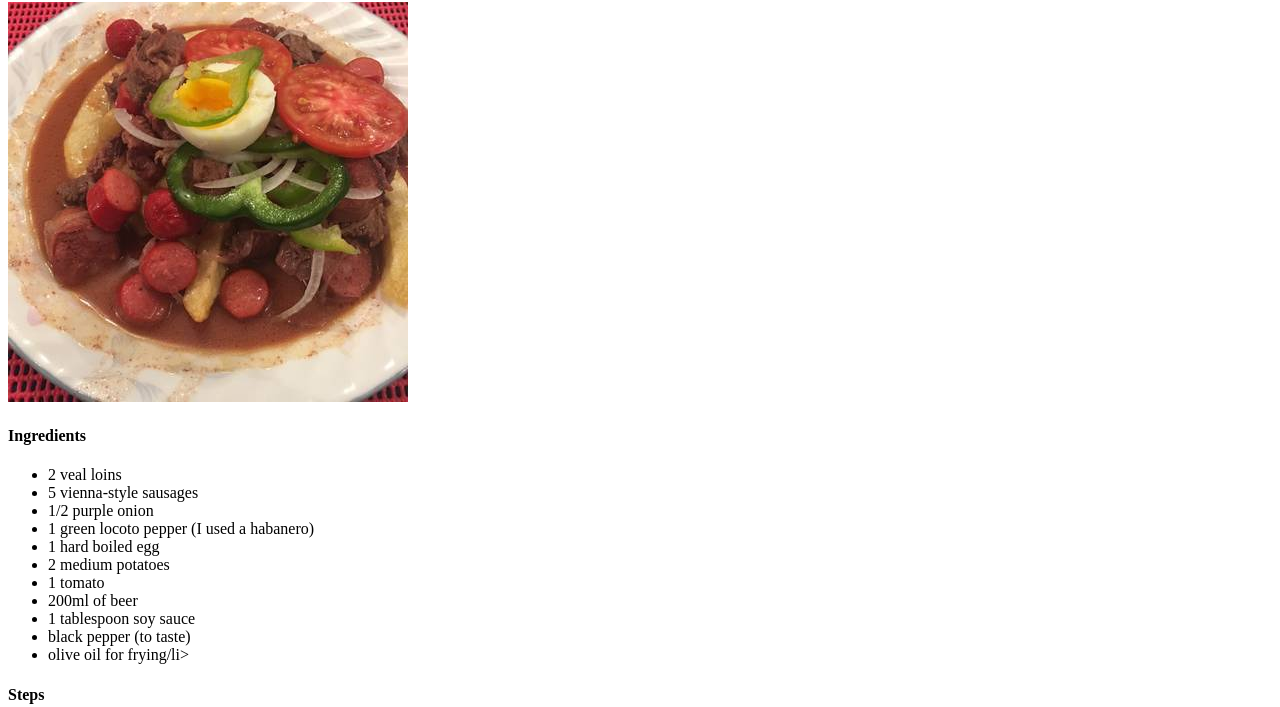
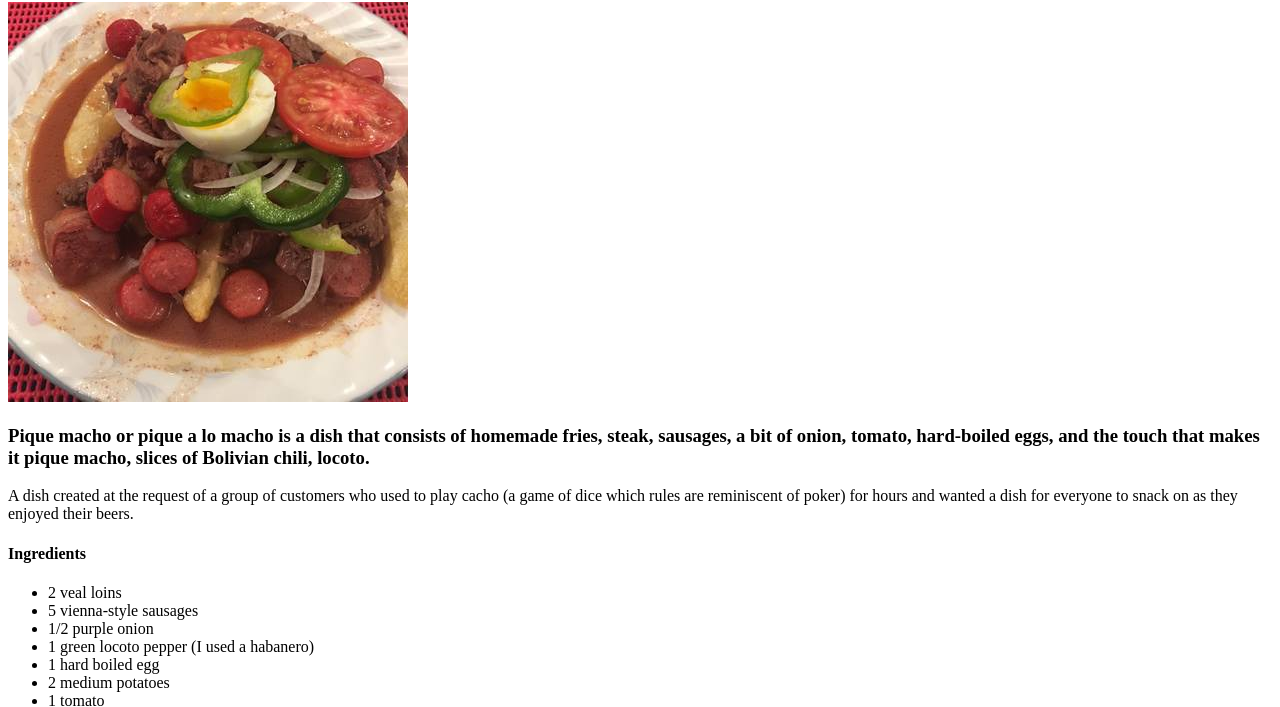
Before and after one commit to parduccinward/odin-recipes, a plain HTML site: page recipes/pique-macho.html in a window 1280 px wide. Shown: the part 78-785 px from the top of the page. Drawn offline with Linux system fonts and the light colour scheme.

Commit message:
Update pique-macho recipe content

```diff
--- a/recipes/pique-macho.html
+++ b/recipes/pique-macho.html
@@ -9,8 +9,8 @@
 <body>
     <h1>Pique Macho</h1>
     <img src="../images/pique-macho.jpg" alt="terrible-pique-macho">
-    <h3></h3>
-    <p></p>
+    <h3>Pique macho or pique a lo macho is a dish that consists of homemade fries, steak, sausages, a bit of onion, tomato, hard-boiled eggs, and the touch that makes it pique macho, slices of Bolivian chili, locoto.</h3>
+    <p>A dish created at the request of a group of customers who used to play cacho (a game of dice which rules are reminiscent of poker) for hours and wanted a dish for everyone to snack on as they enjoyed their beers.</p>
     <h4>Ingredients</h4>
     <ul>
         <li>2 veal loins</li>
```
